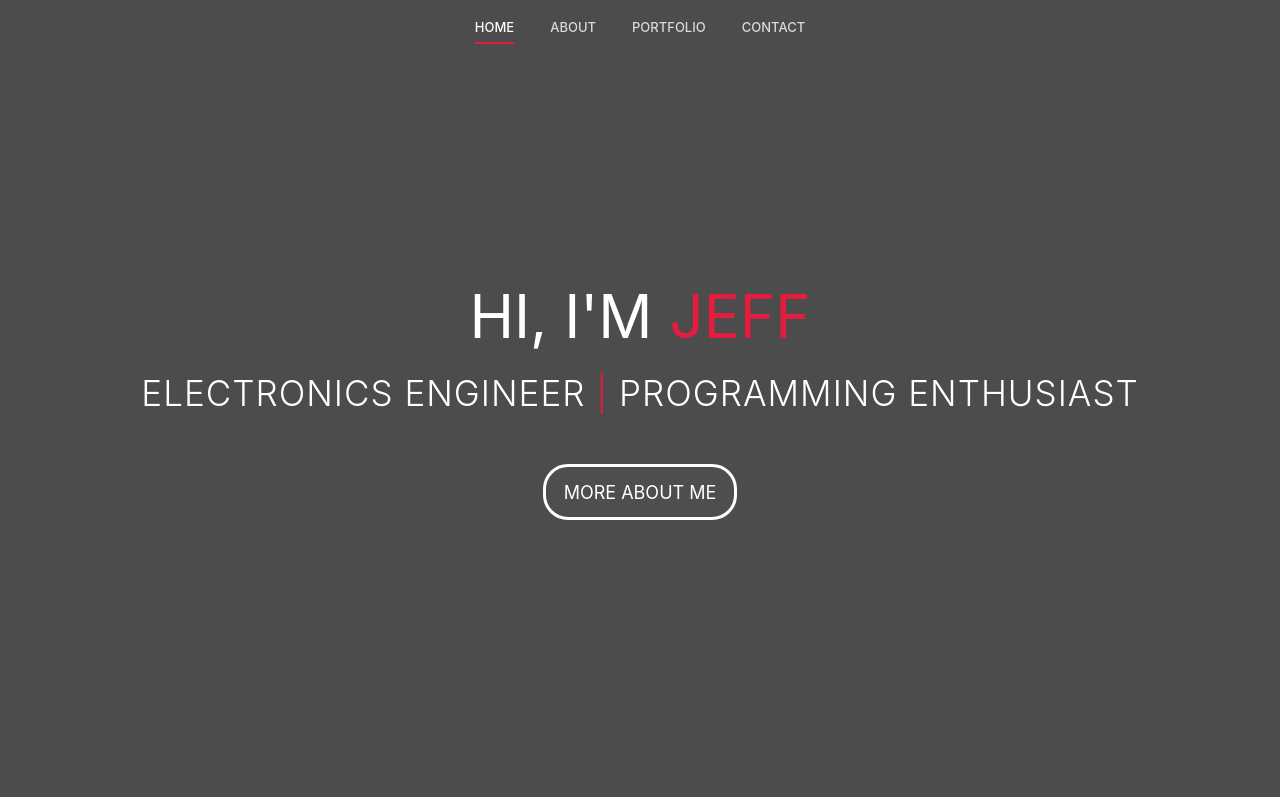
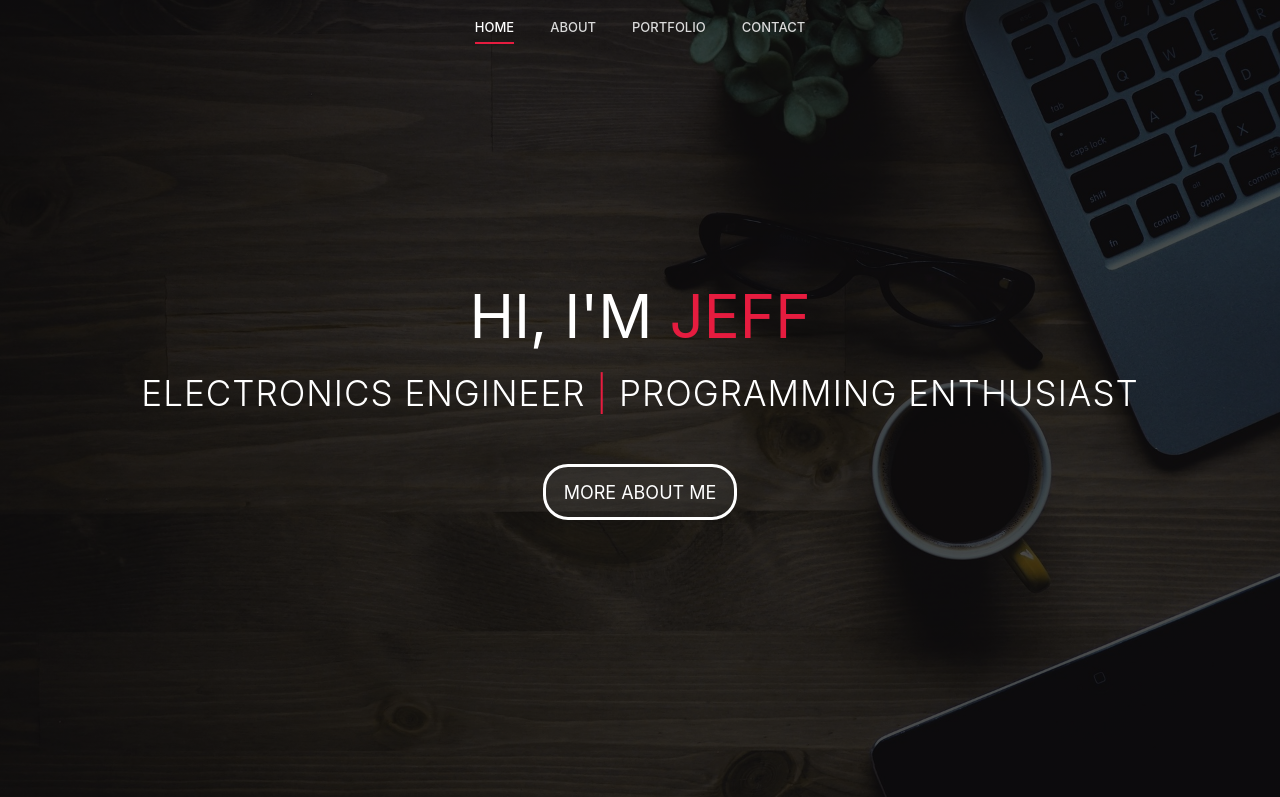
Before and after one commit to engrjeff/engrjeff.github.io, a plain HTML site: page index.html in a window 1280 px wide. Shown: the top 797 px of the page. Drawn offline with Linux system fonts and the light colour scheme.

Commit message:
Update index.html

```diff
--- a/index.html
+++ b/index.html
@@ -33,7 +33,7 @@
       width: 100%;
       height: 100%;
       background-image: linear-gradient(rgba(0, 0, 0, 0.7), rgba(0, 0, 0, 0.7)),
-        url("./Images/showcase2.jpg");
+        url("showcase2.jpg");
       background-position-x: 50%;
       background-position-y: 50%;
       background-repeat: no-repeat;
```
